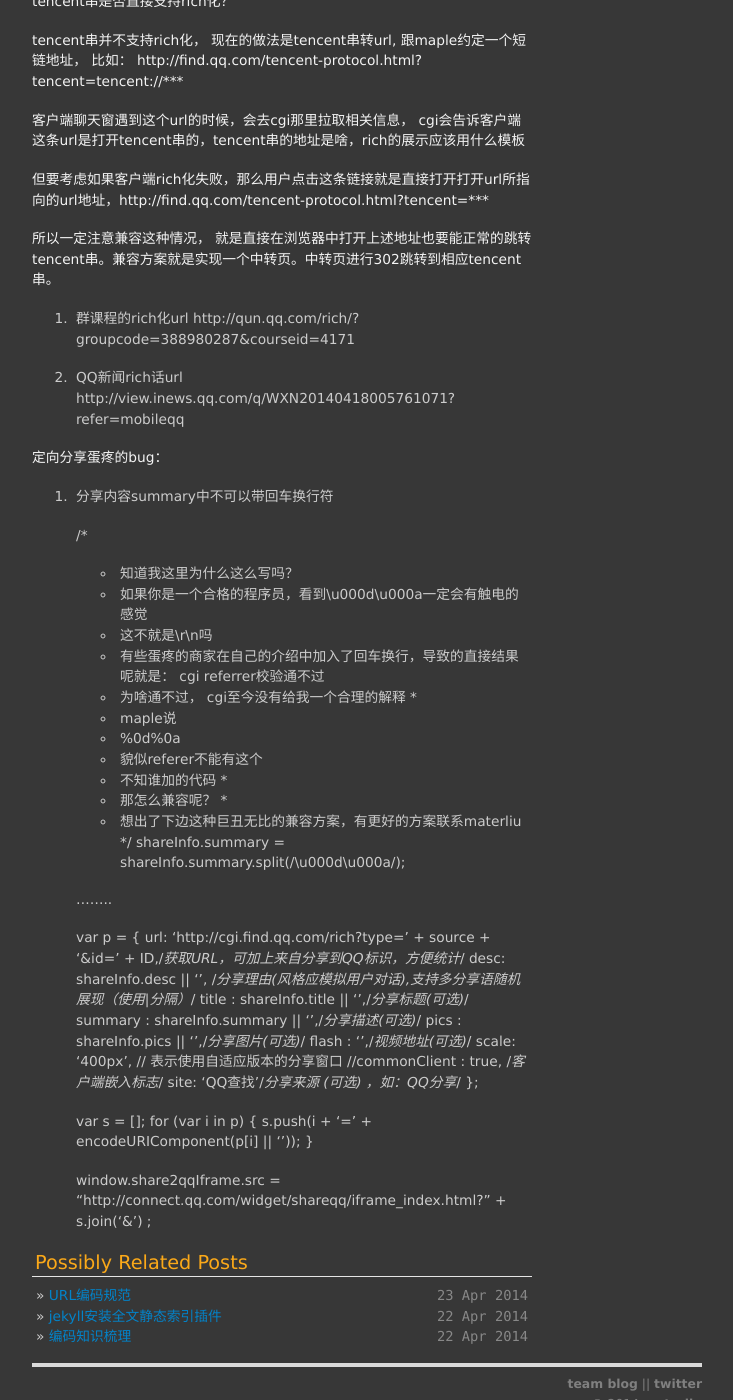
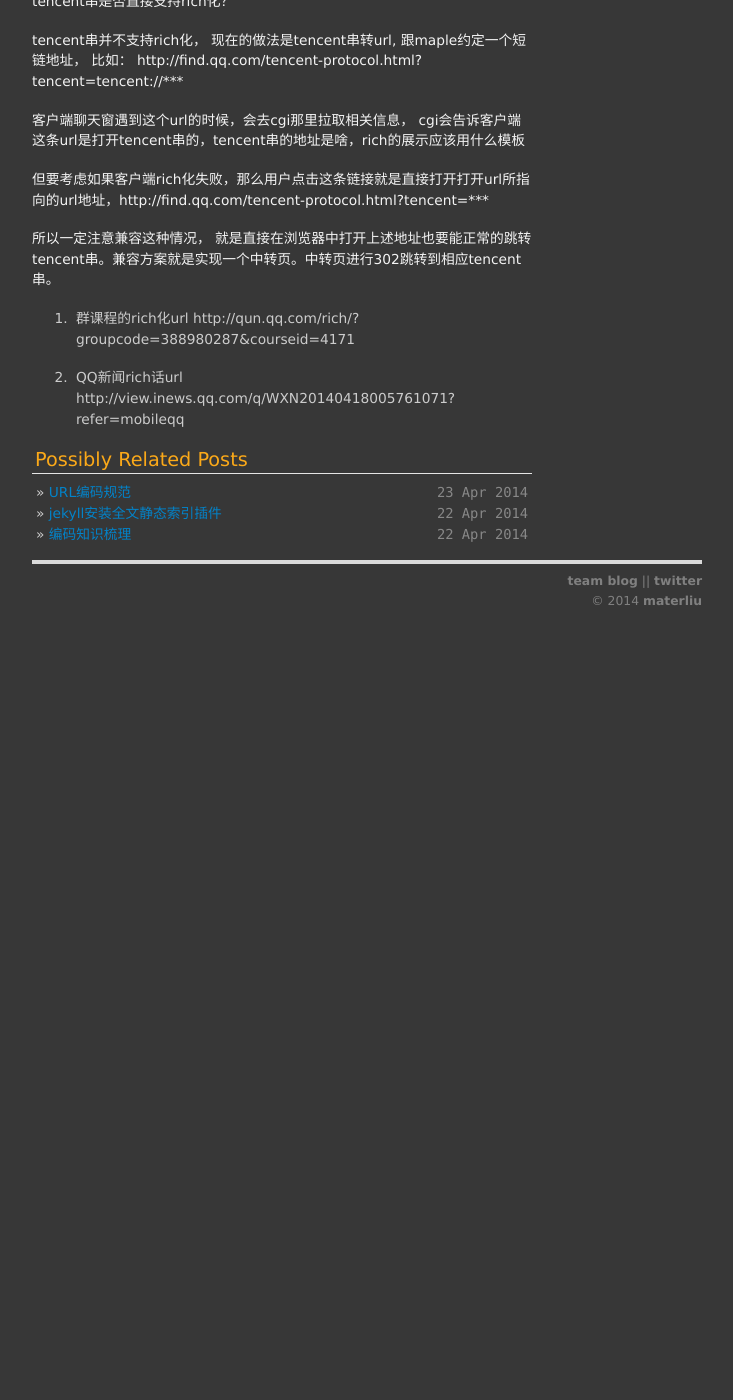
Before and after one commit to materliu/materliu.github.io, a Jekyll site: the page built from all/tencent/_posts/2014-04-15-qq_client_rich.md, in a window 1280 px wide and 1400 px high, scrolled down 669 px. Shown: the whole window, without its empty margins (273-1006 px from the left). Built offline with Jekyll 4.4.1, drawn with Linux system fonts in a browser that asks for light colours; Markdown is read by kramdown in place of the engine named in the settings; after the commit the page ends 1299 px from its top, so only the background shows below that.

```diff
--- a/all/tencent/_posts/2014-04-15-qq_client_rich.md
+++ b/all/tencent/_posts/2014-04-15-qq_client_rich.md
@@ -35,46 +35,3 @@
 2. 群课程的rich化url http://qun.qq.com/rich/?groupcode=388980287&courseid=4171
 
 3. QQ新闻rich话url http://view.inews.qq.com/q/WXN20140418005761071?refer=mobileqq
-
-定向分享蛋疼的bug：
-
-1. 分享内容summary中不可以带回车换行符
-
-    /*
-     * 知道我这里为什么这么写吗？
-     * 如果你是一个合格的程序员，看到\u000d\u000a一定会有触电的感觉
-     * 这不就是\r\n吗
-     * 有些蛋疼的商家在自己的介绍中加入了回车换行，导致的直接结果呢就是： cgi referrer校验通不过
-     * 为啥通不过， cgi至今没有给我一个合理的解释
-     *
-     * maple说
-     * %0d%0a
-     * 貌似referer不能有这个
-     * 不知谁加的代码
-     *
-     * 那怎么兼容呢？
-     *
-     * 想出了下边这种巨丑无比的兼容方案，有更好的方案联系materliu
-     */
-    shareInfo.summary = shareInfo.summary.split(/\u000d\u000a/);
-
-    ........
-
-    var p = {
-        url: 'http://cgi.find.qq.com/rich?type=' + source + '&id=' + ID,/*获取URL，可加上来自分享到QQ标识，方便统计*/
-        desc: shareInfo.desc || '', /*分享理由(风格应模拟用户对话),支持多分享语随机展现（使用|分隔）*/
-        title : shareInfo.title || '',/*分享标题(可选)*/
-        summary : shareInfo.summary || '',/*分享描述(可选)*/
-        pics : shareInfo.pics || '',/*分享图片(可选)*/
-        flash : '',/*视频地址(可选)*/
-        scale: '400px',    // 表示使用自适应版本的分享窗口
-        //commonClient : true, /*客户端嵌入标志*/
-        site: 'QQ查找'/*分享来源 (可选) ，如：QQ分享*/
-    };
-
-    var s = [];
-    for (var i in p) {
-        s.push(i + '=' + encodeURIComponent(p[i] || ''));
-    }
-
-    window.share2qqIframe.src = "http://connect.qq.com/widget/shareqq/iframe_index.html?" + s.join('&') ;
```
